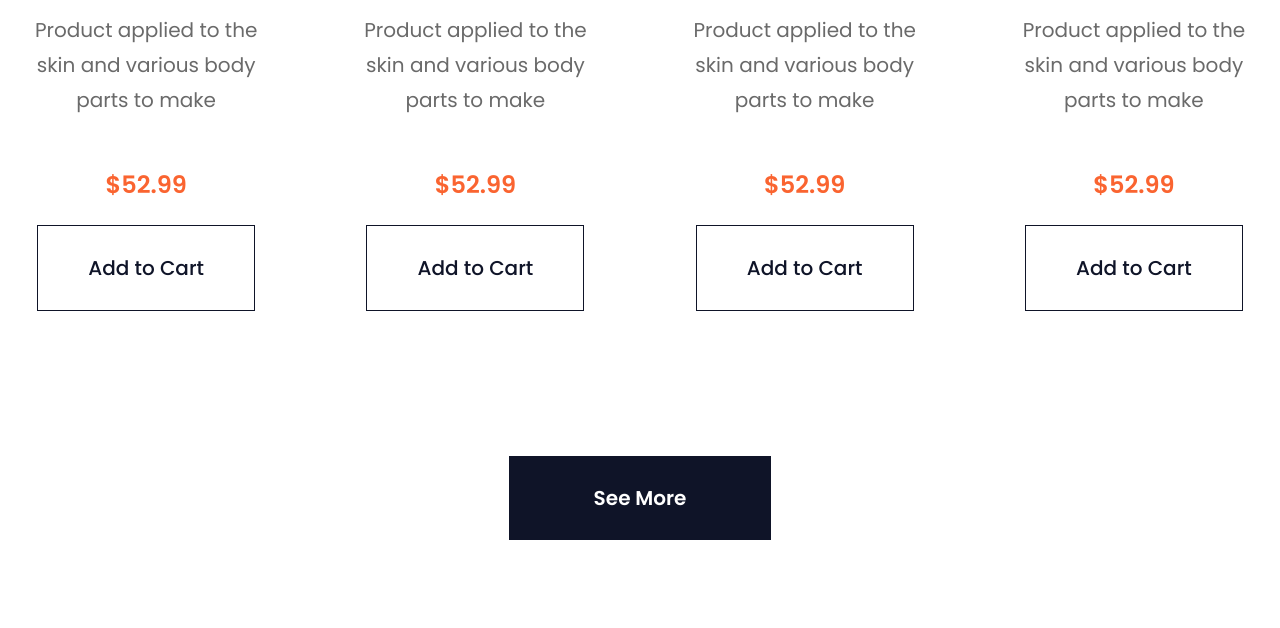
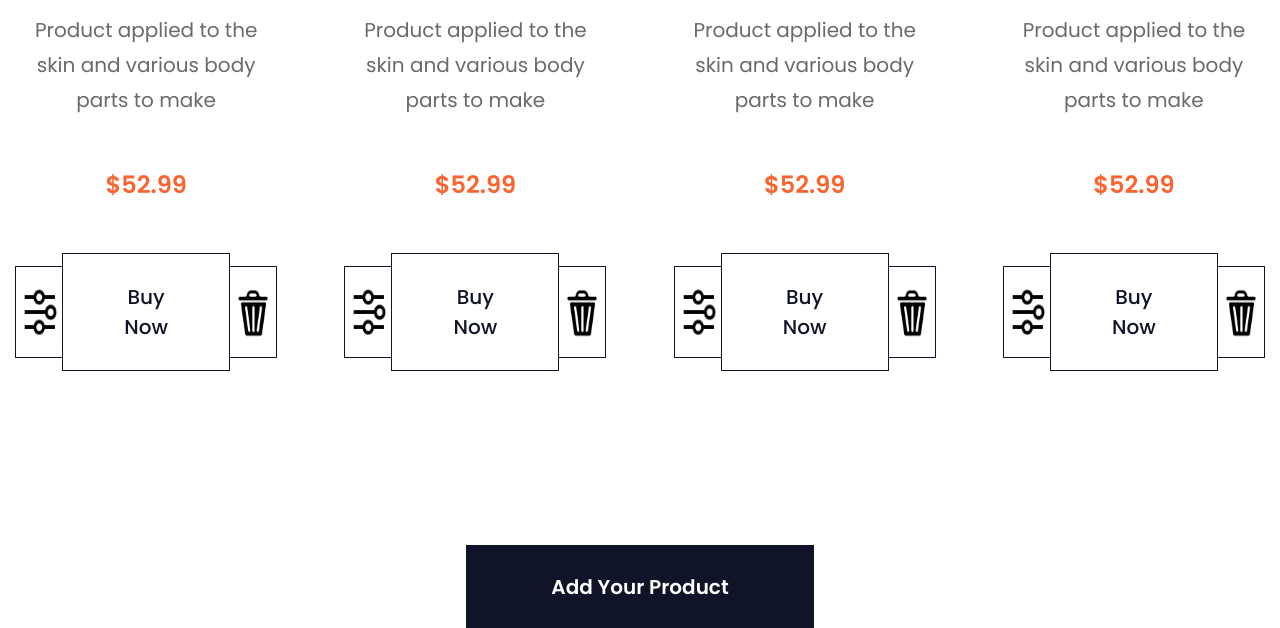
Before and after one commit to Ruziy/Vangia_for_kursovai, a PHP site: page / in a window 1280 px wide. Shown: the part 5366-5994 px from the top of the page. Run offline with PHP 8.4, Linux system fonts and the light colour scheme.

Commit message:
Update Buttons

```diff
--- a/app/index.html
+++ b/app/index.html
@@ -192,9 +192,17 @@
                                     <div class="recipes__price">
                                         $52.99
                                     </div>
+                                    <div class="recipes__test df">
+                                        <a class="recipes__btn-change" href="#!">
+                                            <img class="recipes__img-change" src="images/icons/change.png" alt="change">
+                                        </a>
                                         <a class="recipes__btn" href="#!">
-                                        Add to Cart
+                                            Buy Now
                                         </a>
+                                        <a class="recipes__btn-trash" href="#!">
+                                            <img class="recipes__img-trash" src="images/icons/trash_1.png" alt="trash">
+                                        </a>
+                                    </div>
                                 </li>
                                 <li class="recipes__item">
                                     <img class="recipes__img" src="images/recipes/pantene.png" alt="" >
@@ -207,9 +215,17 @@
                                     <div class="recipes__price">
                                         $52.99
                                     </div>
+                                    <div class="recipes__test df">
+                                        <a class="recipes__btn-change" href="#!">
+                                            <img class="recipes__img-change" src="images/icons/change.png" alt="change">
+                                        </a>
                                         <a class="recipes__btn" href="#!">
-                                        Add to Cart
+                                            Buy Now
                                         </a>
+                                        <a class="recipes__btn-trash" href="#!">
+                                            <img class="recipes__img-trash" src="images/icons/trash_1.png" alt="trash">
+                                        </a>
+                                    </div>
                                 </li>
                                 <li class="recipes__item">
                                     <img class="recipes__img" src="images/recipes/dove.png" alt="" >
@@ -222,9 +238,17 @@
                                     <div class="recipes__price">
                                         $52.99
                                     </div>
+                                    <div class="recipes__test df">
+                                        <a class="recipes__btn-change" href="#!">
+                                            <img class="recipes__img-change" src="images/icons/change.png" alt="change">
+                                        </a>
                                         <a class="recipes__btn" href="#!">
-                                        Add to Cart
+                                            Buy Now
                                         </a>
+                                        <a class="recipes__btn-trash" href="#!">
+                                            <img class="recipes__img-trash" src="images/icons/trash_1.png" alt="trash">
+                                        </a>
+                                    </div>
                                 </li>
                                 <li class="recipes__item">
                                     <img class="recipes__img" src="images/recipes/clinique.png" alt="" >
@@ -237,9 +261,17 @@
                                     <div class="recipes__price">
                                         $52.99
                                     </div>
+                                    <div class="recipes__test df">
+                                        <a class="recipes__btn-change" href="#!">
+                                            <img class="recipes__img-change" src="images/icons/change.png" alt="change">
+                                        </a>
                                         <a class="recipes__btn" href="#!">
-                                        Add to Cart
+                                            Buy Now
                                         </a>
+                                        <a class="recipes__btn-trash" href="#!">
+                                            <img class="recipes__img-trash" src="images/icons/trash_1.png" alt="trash">
+                                        </a>
+                                    </div>
                                 </li>
                             </ul>
                         </div>
@@ -256,9 +288,17 @@
                                     <div class="recipes__price">
                                         $52.99
                                     </div>
+                                    <div class="recipes__test df">
+                                        <a class="recipes__btn-change" href="#!">
+                                            <img class="recipes__img-change" src="images/icons/change.png" alt="change">
+                                        </a>
                                         <a class="recipes__btn" href="#!">
-                                        Add to Cart
+                                            Buy Now
                                         </a>
+                                        <a class="recipes__btn-trash" href="#!">
+                                            <img class="recipes__img-trash" src="images/icons/trash_1.png" alt="trash">
+                                        </a>
+                                    </div>
                                 </li>
                                 <li class="recipes__item">
                                     <img class="recipes__img" src="images/recipes/pantene.png" alt="" >
@@ -271,9 +311,17 @@
                                     <div class="recipes__price">
                                         $52.99
                                     </div>
+                                    <div class="recipes__test df">
+                                        <a class="recipes__btn-change" href="#!">
+                                            <img class="recipes__img-change" src="images/icons/change.png" alt="change">
+                                        </a>
                                         <a class="recipes__btn" href="#!">
-                                        Add to Cart
+                                            Buy Now
                                         </a>
+                                        <a class="recipes__btn-trash" href="#!">
+                                            <img class="recipes__img-trash" src="images/icons/trash_1.png" alt="trash">
+                                        </a>
+                                    </div>
                                 </li>
                                 <li class="recipes__item">
                                     <img class="recipes__img" src="images/recipes/dove.png" alt="" >
@@ -286,9 +334,17 @@
                                     <div class="recipes__price">
                                         $52.99
                                     </div>
+                                    <div class="recipes__test df">
+                                        <a class="recipes__btn-change" href="#!">
+                                            <img class="recipes__img-change" src="images/icons/change.png" alt="change">
+                                        </a>
                                         <a class="recipes__btn" href="#!">
-                                        Add to Cart
+                                            Buy Now
                                         </a>
+                                        <a class="recipes__btn-trash" href="#!">
+                                            <img class="recipes__img-trash" src="images/icons/trash_1.png" alt="trash">
+                                        </a>
+                                    </div>
                                 </li>
                                 <li class="recipes__item">
                                     <img class="recipes__img" src="images/recipes/clinique.png" alt="" >
@@ -301,9 +357,17 @@
                                     <div class="recipes__price">
                                         $52.99
                                     </div>
+                                    <div class="recipes__test df">
+                                        <a class="recipes__btn-change" href="#!">
+                                            <img class="recipes__img-change" src="images/icons/change.png" alt="change">
+                                        </a>
                                         <a class="recipes__btn" href="#!">
-                                        Add to Cart
+                                            Buy Now
                                         </a>
+                                        <a class="recipes__btn-trash" href="#!">
+                                            <img class="recipes__img-trash" src="images/icons/trash_1.png" alt="trash">
+                                        </a>
+                                    </div>
                                 </li>
                             </ul>
                         </div>
@@ -320,9 +384,17 @@
                                     <div class="recipes__price">
                                         $52.99
                                     </div>
+                                    <div class="recipes__test df">
+                                        <a class="recipes__btn-change" href="#!">
+                                            <img class="recipes__img-change" src="images/icons/change.png" alt="change">
+                                        </a>
                                         <a class="recipes__btn" href="#!">
-                                        Add to Cart
+                                            Buy Now
                                         </a>
+                                        <a class="recipes__btn-trash" href="#!">
+                                            <img class="recipes__img-trash" src="images/icons/trash_1.png" alt="trash">
+                                        </a>
+                                    </div>
                                 </li>
                                 <li class="recipes__item">
                                     <img class="recipes__img" src="images/recipes/pantene.png" alt="" >
@@ -335,9 +407,17 @@
                                     <div class="recipes__price">
                                         $52.99
                                     </div>
+                                    <div class="recipes__test df">
+                                        <a class="recipes__btn-change" href="#!">
+                                            <img class="recipes__img-change" src="images/icons/change.png" alt="change">
+                                        </a>
                                         <a class="recipes__btn" href="#!">
-                                        Add to Cart
+                                            Buy Now
                                         </a>
+                                        <a class="recipes__btn-trash" href="#!">
+                                            <img class="recipes__img-trash" src="images/icons/trash_1.png" alt="trash">
+                                        </a>
+                                    </div>
                                 </li>
                                 <li class="recipes__item">
                                     <img class="recipes__img" src="images/recipes/dove.png" alt="" >
@@ -350,9 +430,17 @@
                                     <div class="recipes__price">
                                         $52.99
                                     </div>
+                                    <div class="recipes__test df">
+                                        <a class="recipes__btn-change" href="#!">
+                                            <img class="recipes__img-change" src="images/icons/change.png" alt="change">
+                                        </a>
                                         <a class="recipes__btn" href="#!">
-                                        Add to Cart
+                                            Buy Now
                                         </a>
+                                        <a class="recipes__btn-trash" href="#!">
+                                            <img class="recipes__img-trash" src="images/icons/trash_1.png" alt="trash">
+                                        </a>
+                                    </div>
                                 </li>
                                 <li class="recipes__item">
                                     <img class="recipes__img" src="images/recipes/clinique.png" alt="" >
@@ -365,9 +453,17 @@
                                     <div class="recipes__price">
                                         $52.99
                                     </div>
+                                    <div class="recipes__test df">
+                                        <a class="recipes__btn-change" href="#!">
+                                            <img class="recipes__img-change" src="images/icons/change.png" alt="change">
+                                        </a>
                                         <a class="recipes__btn" href="#!">
-                                        Add to Cart
+                                            Buy Now
                                         </a>
+                                        <a class="recipes__btn-trash" href="#!">
+                                            <img class="recipes__img-trash" src="images/icons/trash_1.png" alt="trash">
+                                        </a>
+                                    </div>
                                 </li>
                             </ul>
                         </div>
@@ -384,9 +480,17 @@
                                     <div class="recipes__price">
                                         $52.99
                                     </div>
+                                    <div class="recipes__test df">
+                                        <a class="recipes__btn-change" href="#!">
+                                            <img class="recipes__img-change" src="images/icons/change.png" alt="change">
+                                        </a>
                                         <a class="recipes__btn" href="#!">
-                                        Add to Cart
+                                            Buy Now
                                         </a>
+                                        <a class="recipes__btn-trash" href="#!">
+                                            <img class="recipes__img-trash" src="images/icons/trash_1.png" alt="trash">
+                                        </a>
+                                    </div>
                                 </li>
                                 <li class="recipes__item">
                                     <img class="recipes__img" src="images/recipes/pantene.png" alt="" >
@@ -399,9 +503,17 @@
                                     <div class="recipes__price">
                                         $52.99
                                     </div>
+                                    <div class="recipes__test df">
+                                        <a class="recipes__btn-change" href="#!">
+                                            <img class="recipes__img-change" src="images/icons/change.png" alt="change">
+                                        </a>
                                         <a class="recipes__btn" href="#!">
-                                        Add to Cart
+                                            Buy Now
                                         </a>
+                                        <a class="recipes__btn-trash" href="#!">
+                                            <img class="recipes__img-trash" src="images/icons/trash_1.png" alt="trash">
+                                        </a>
+                                    </div>
                                 </li>
                                 <li class="recipes__item">
                                     <img class="recipes__img" src="images/recipes/dove.png" alt="" >
@@ -414,9 +526,17 @@
                                     <div class="recipes__price">
                                         $52.99
                                     </div>
+                                    <div class="recipes__test df">
+                                        <a class="recipes__btn-change" href="#!">
+                                            <img class="recipes__img-change" src="images/icons/change.png" alt="change">
+                                        </a>
                                         <a class="recipes__btn" href="#!">
-                                        Add to Cart
+                                            Buy Now
                                         </a>
+                                        <a class="recipes__btn-trash" href="#!">
+                                            <img class="recipes__img-trash" src="images/icons/trash_1.png" alt="trash">
+                                        </a>
+                                    </div>
                                 </li>
                                 <li class="recipes__item">
                                     <img class="recipes__img" src="images/recipes/clinique.png" alt="" >
@@ -429,16 +549,24 @@
                                     <div class="recipes__price">
                                         $52.99
                                     </div>
+                                    <div class="recipes__test df">
+                                        <a class="recipes__btn-change" href="#!">
+                                            <img class="recipes__img-change" src="images/icons/change.png" alt="change">
+                                        </a>
                                         <a class="recipes__btn" href="#!">
-                                        Add to Cart
+                                            Buy Now
                                         </a>
+                                        <a class="recipes__btn-trash" href="#!">
+                                            <img class="recipes__img-trash" src="images/icons/trash_1.png" alt="trash">
+                                        </a>
+                                    </div>
                                 </li>
                             </ul>
                         </div>
                     </div>
-                    <div class="recipes__inner-btn">
-                    <a  class="recipes__btn-more" href="#!">See More</a>
-                </div>
+                    <button class="recipes__inner-btn">
+                        <a class="recipes__btn-more" href="#!">Add Your Product</a>
+                    </button>
                 </div>
             </section>
             <section class="purifying">
--- a/app/scss/style.scss
+++ b/app/scss/style.scss
@@ -9,7 +9,9 @@
 //     display: flex !important;
 // }
 
-
+.df{
+    display: flex;
+}
 
 .burger{
     display: none;
@@ -500,8 +502,10 @@
         }
     }
     &__inner-btn{
-        text-align: center;
-        margin-top: 200px;
+        display: block;
+        background: transparent;
+        border: none;
+        margin: 200px auto 0 auto;
     }
     &__btn-more{
         padding: 28px 85px;
@@ -521,6 +525,42 @@
         line-height: 40px;
         font-weight: 600;
         border-bottom: 2px solid #0F1428;
+    }
+    &__btn-change{
+        display: block;
+        margin: auto 0;
+        border-top: 1px solid #0F1428;
+        border-left: 1px solid #0F1428;
+        border-bottom: 1px solid #0F1428;
+        color: #0F1428;
+        &:hover{
+            border-top: 1px dashed;
+            border-left: 1px dashed;
+            border-bottom: 1px dashed;
+        }
+    }
+    &__btn-trash{
+        display: block;
+        margin: auto 0;
+        border-top: 1px solid #0F1428;
+        border-right: 1px solid #0F1428;
+        border-bottom: 1px solid #0F1428;
+        color: #0F1428;
+        &:hover{
+            border-top: 1px dashed;
+            border-right: 1px dashed;
+            border-bottom: 1px dashed;
+        }
+    }
+    &__img-change,&__img-trash{
+        width: 60px;
+        height: 60px;
+        z-index: -1;
+        transition:all 0.3s ease;
+        margin: 15px 0px 15px 0;
+        &:hover{
+            transform: scale(-1, 1);
+        }
     }
 }
 .purifying {
```
Also changed, not shown: app/css/style.min.css, app/images/icons/change.png (added), app/images/icons/trash.png (added), app/images/icons/trash_1.png (added). Lines whose indentation alone changed are shown as unchanged.
